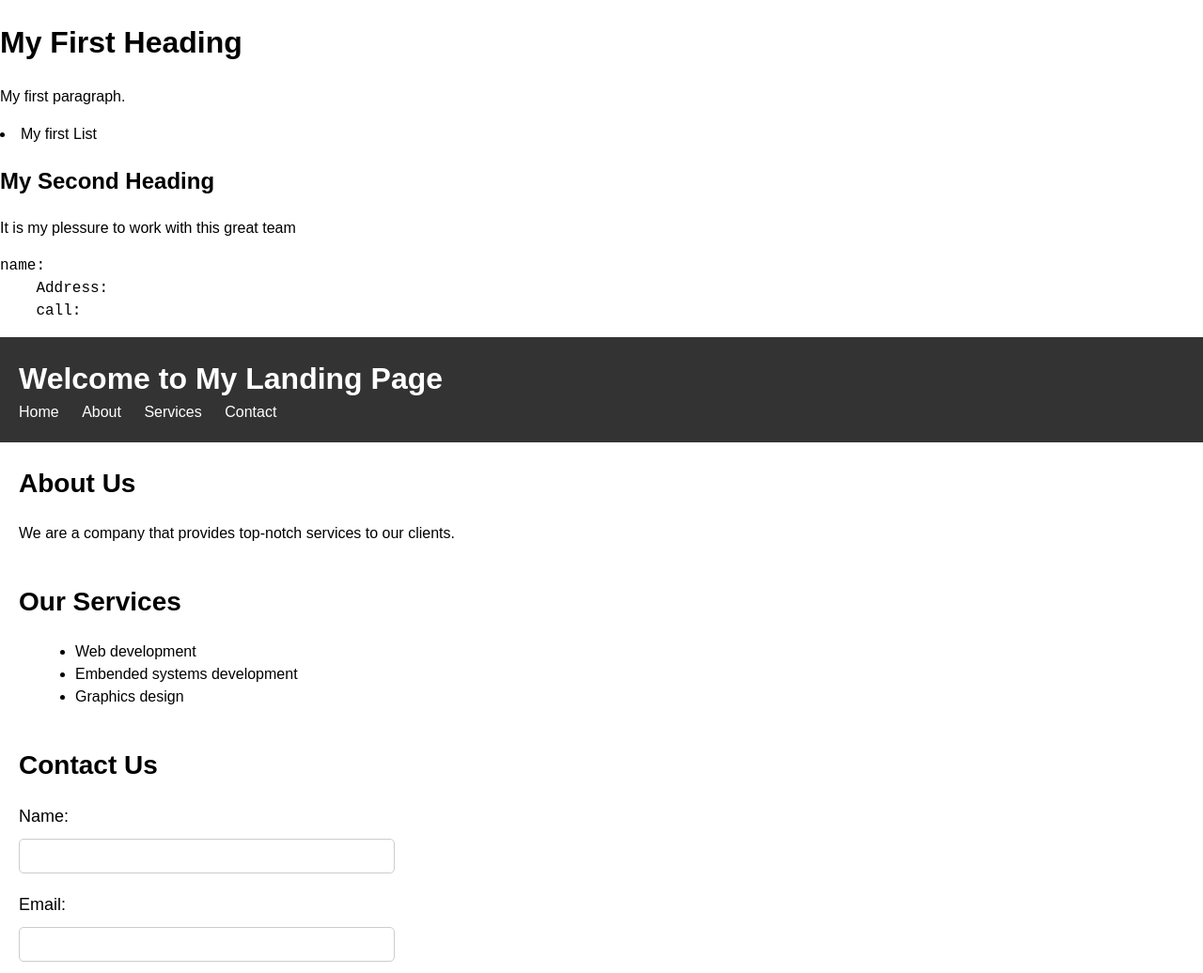
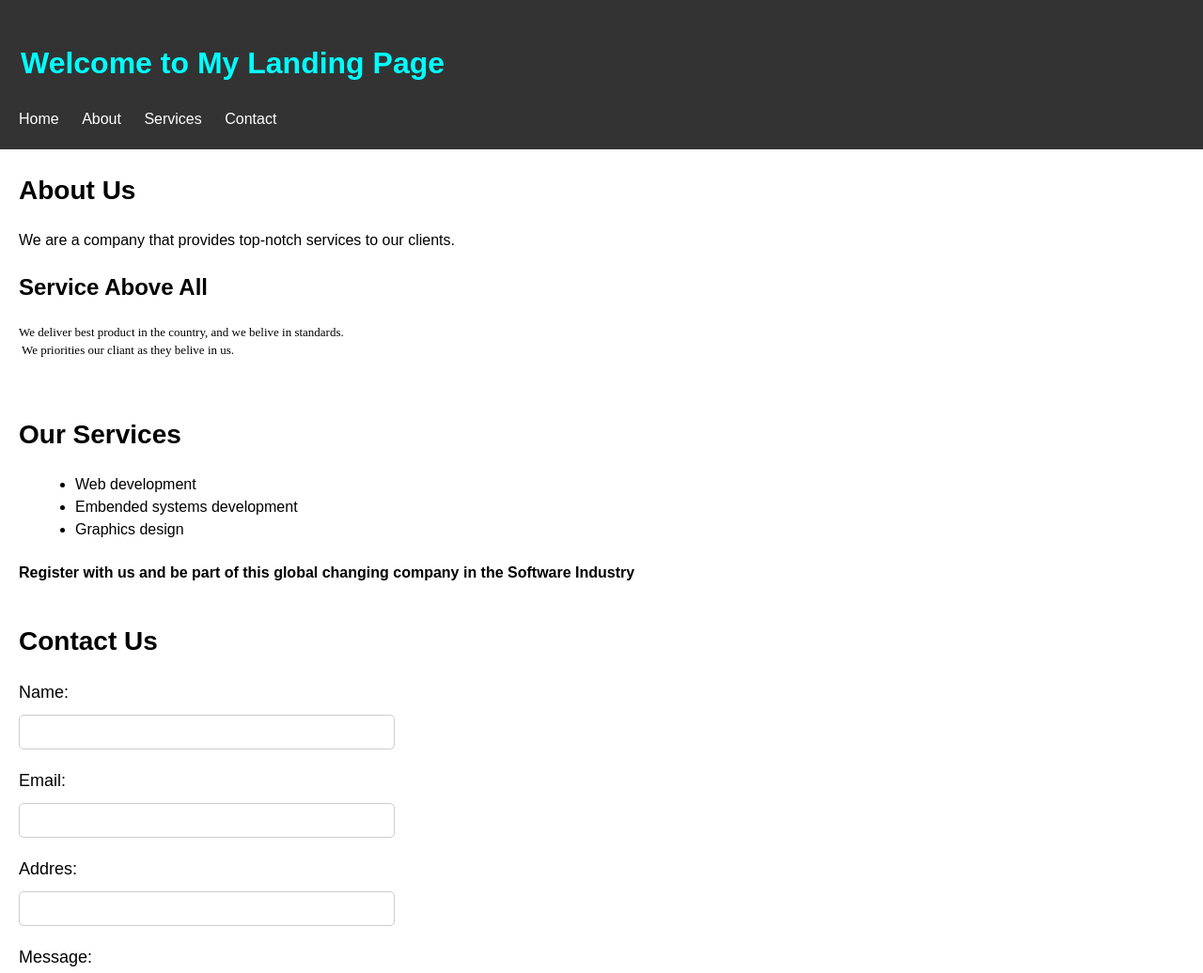
Before and after one commit to Evecandy/Landing-page, a plain HTML site: page index.html in a window 1280 px wide. Shown: the top 1036 px of the page at 94% size. Drawn offline with Linux system fonts and the light colour scheme.

Commit message:
Additional css

```diff
--- a/index.html
+++ b/index.html
@@ -1,16 +1,6 @@
 <!DOCTYPE html>
 <html>
 <body>
-
-<h1>My First Heading</h1>
-<p>My first paragraph.</p>
-<li>My first List</li>
-<h2>My Second  Heading</h2>
-<p>It is my plessure to work with this great team</p>
-<pre>name:
-    Address:
-    call:
-</pre>
 
 <!DOCTYPE html>
 <html lang="en">
@@ -36,6 +26,13 @@
       <section>
         <h2>About Us</h2>
         <p>We are a company that provides top-notch services to our clients.</p>
+        <div class="header">
+            <h1>Service Above All</h1>
+            <pre>We deliver best product in the country, and we belive in standards.</pre>
+           <pre> We priorities our cliant as they belive in us.
+            </pre>
+
+            </div>
       </section>
       <section>
         <h2>Our Services</h2>
@@ -44,6 +41,9 @@
           <li>Embended systems development</li>
           <li>Graphics design</li>
         </ul>
+        <section>
+            <h4>Register with us and be part of this global changing company in the Software Industry</h4>
+        </section>
       </section>
       <section>
         <h2>Contact Us</h2>
@@ -52,6 +52,8 @@
           <input type="text" id="name" name="name" required>
           <label for="email">Email:</label>
           <input type="email" id="email" name="email" required>
+          <label for="addres">Addres:</label>
+          <input type="number" id="addres" name="addres" optional>
           <label for="message">Message:</label>
           <textarea id="message" name="message"></textarea>
           <button type="submit">Submit</button>
--- a/style.css
+++ b/style.css
@@ -13,7 +13,12 @@ body {
 }
 
 header h1 {
-    margin: 0;
+    margin: 2;
+    padding: 2px;
+    color: aqua;
+
+
+
 }
 
 nav ul {
@@ -75,7 +80,7 @@ body {
 }
 
 form button {
-    background-color: #333;
+    background-color: green;
     color: #fff;
     border: none;
     border-radius: 5px;
@@ -85,7 +90,9 @@ body {
 }
 
 form button:hover {
-    background-color: #555;
+    background-color: red;
+
+
 }
 
 /* Set styles for the footer section */
@@ -98,3 +105,11 @@ body {
 footer p {
     margin: 0;
 }
+
+.header pre {
+    margin: 0%;
+    padding: 0%;
+    text-align: justify;
+    font-family: 'Times New Roman', Times, serif;
+    font-size: small;
+}
```
Lines whose indentation alone changed are shown as unchanged.
